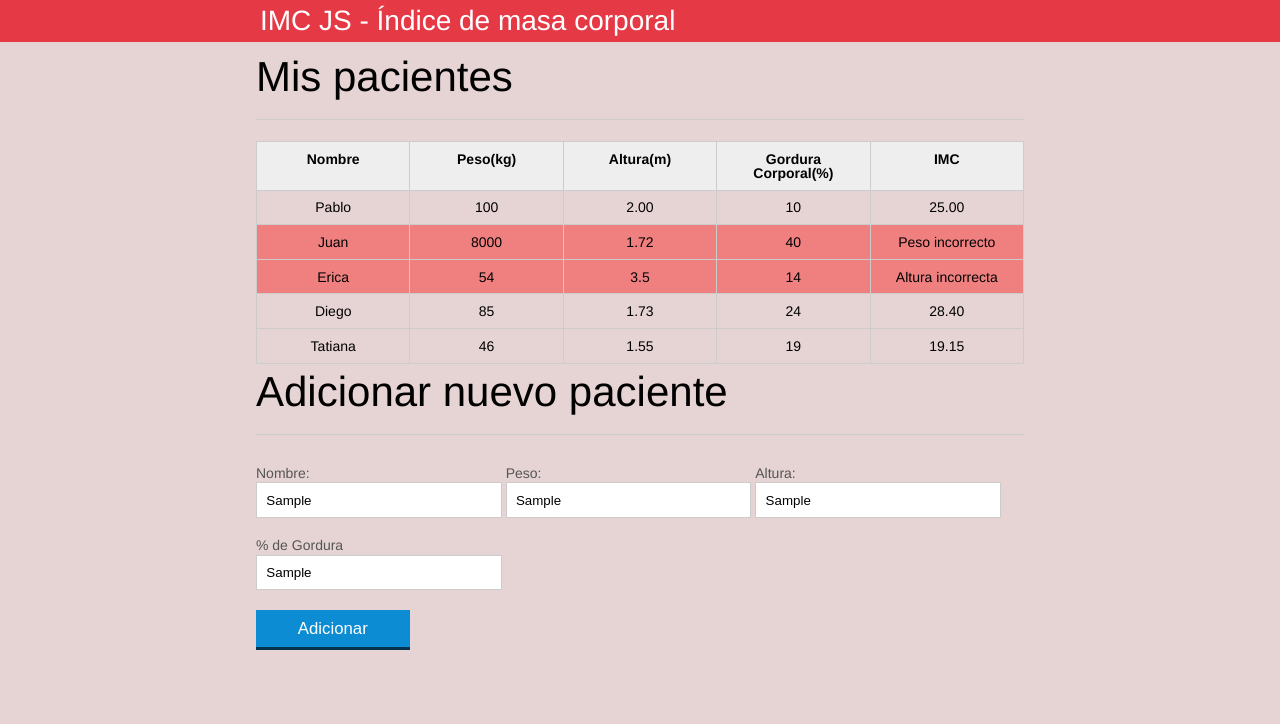
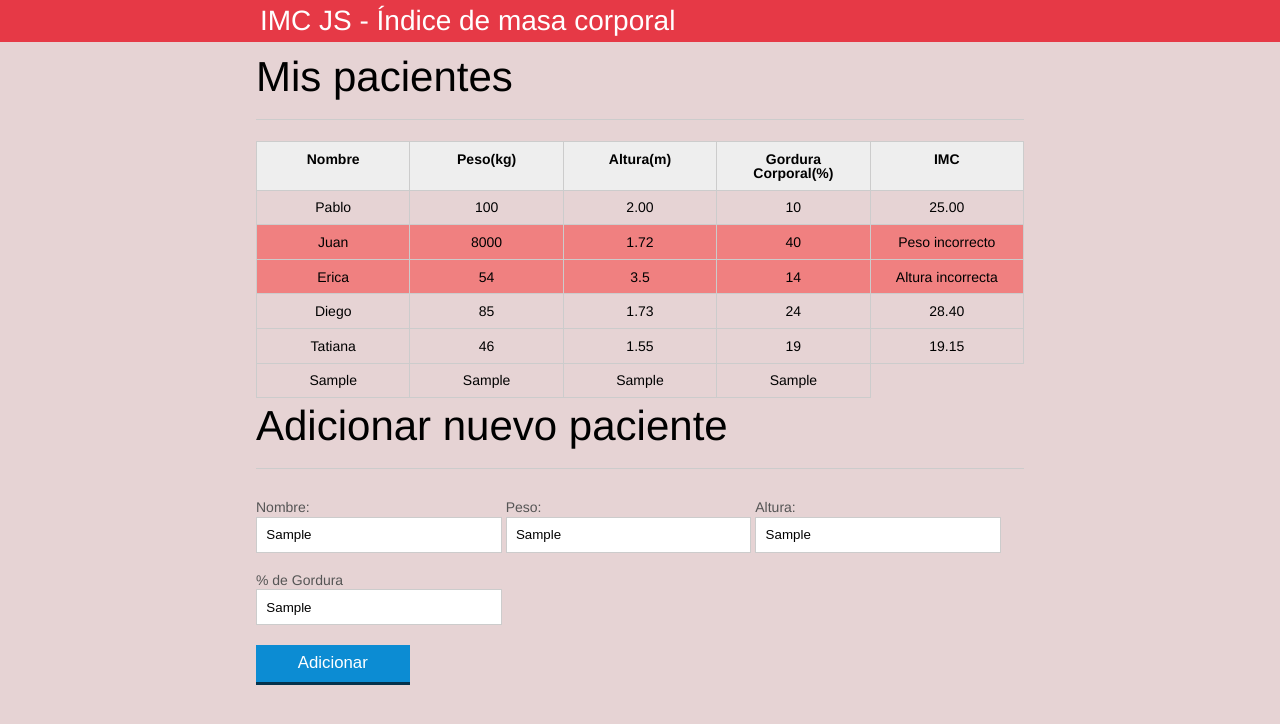
Before and after one commit to JeanOviedo/IMC-Js, a plain HTML site: page index.html in a window 1280 px wide. Both pictures are taken after typing "Sample", "Sample", "Sample", "Sample" into the empty fields and a click on the button "Adicionar". Drawn offline with Linux system fonts and the light colour scheme.

Commit message:
Form Agregar pacientes

```diff
--- a/index.html
+++ b/index.html
@@ -72,7 +72,7 @@
 
     <section class="container">
       <h2 id="titulo-form">Adicionar nuevo paciente</h2>
-      <form>
+      <form id="formulario">
         <div class="grupo">
           <label for="nombre">Nombre:</label>
           <input
@@ -118,6 +118,7 @@
       </form>
     </section>
 
+    <script src="js/form.js"></script>
     <script src="js/principal.js"></script>
   </body>
 </html>
--- /dev/null
+++ b/js/form.js
@@ -0,0 +1,36 @@
+let boton = document.querySelector("#adicionar-paciente");
+boton.addEventListener("click", function (evento) {
+  evento.preventDefault();
+  console.log("click boton");
+
+  let tambla = document.querySelector("#tabla-pacientes");
+  let ElForm = document.querySelector("#formulario");
+
+  let nombre = ElForm.nombre.value;
+  let peso = ElForm.peso.value;
+  let altura = ElForm.altura.value;
+  let gordura = ElForm.gordura.value;
+
+  console.log(nombre);
+
+  let ElPaciente = document.createElement("tr");
+  let PesoPaciente = document.createElement("td");
+  let NombrePaciente = document.createElement("td");
+  let AlturaPaciente = document.createElement("td");
+  let GorduraPaciente = document.createElement("td");
+  let IMCPaciente = document.createElement("td");
+
+  console.log(NombrePaciente);
+
+  NombrePaciente.textContent = nombre;
+  AlturaPaciente.textContent = altura;
+  PesoPaciente.textContent = peso;
+  GorduraPaciente.textContent = gordura;
+  console.log(nombre);
+
+  ElPaciente.appendChild(NombrePaciente);
+  ElPaciente.appendChild(PesoPaciente);
+  ElPaciente.appendChild(AlturaPaciente);
+  ElPaciente.appendChild(GorduraPaciente);
+  tambla.appendChild(ElPaciente);
+});
--- a/js/principal.js
+++ b/js/principal.js
@@ -1,9 +1,3 @@
-let boton = document.querySelector("#adicionar-paciente");
-boton.addEventListener("click", function (evento) {
-  evento.preventDefault();
-  console.log("click boton");
-});
-
 var pacientes = document.querySelectorAll(".paciente");
 
 for (var i = 0; i < pacientes.length; i++) {
```
